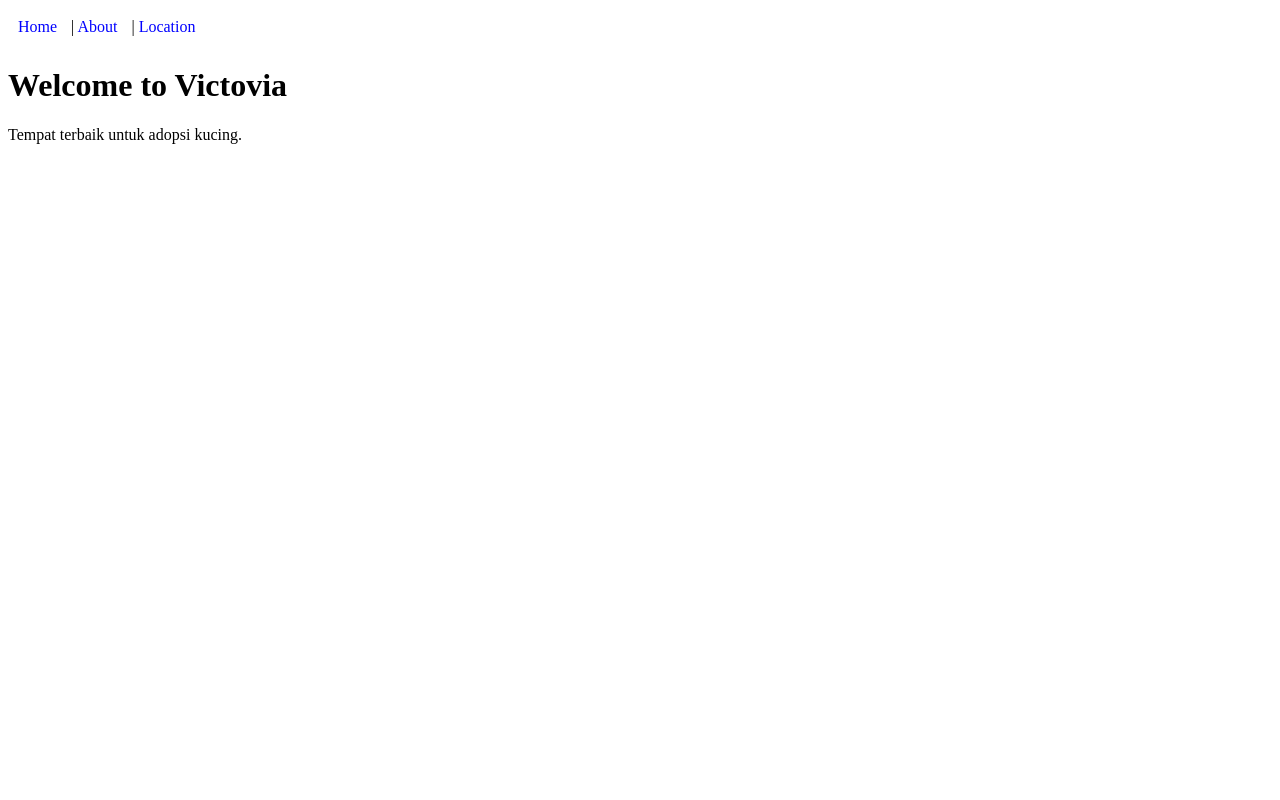
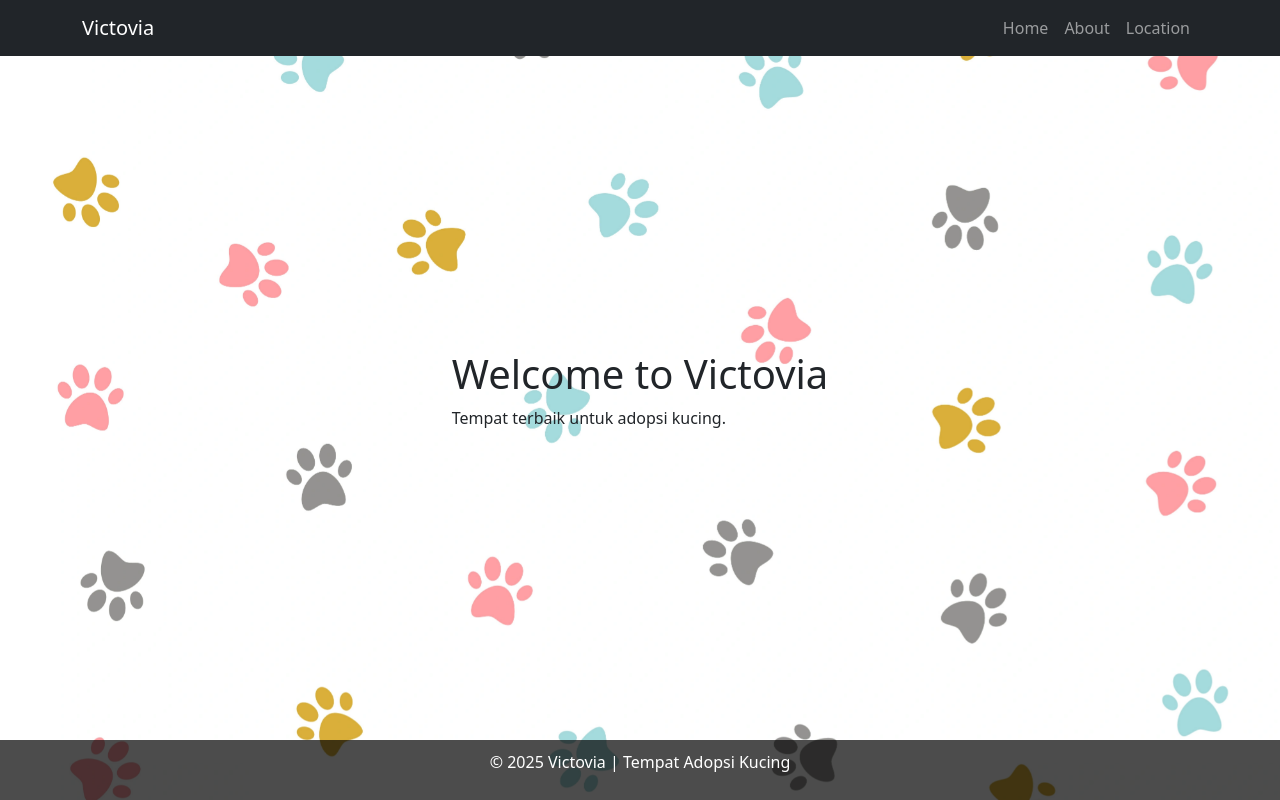
Before and after one commit to icaluwu/Victovia, a Vue app: page / in a window 1280 px wide. Built offline with nearby package versions, Linux system fonts and the light colour scheme.

Commit message:
Adding footer in App.vue and add background

```diff
--- a/package.json
+++ b/package.json
@@ -9,6 +9,7 @@
     "preview": "vite preview"
   },
   "dependencies": {
+    "bootstrap": "^5.3.3",
     "pinia": "^3.0.1",
     "vue": "^3.5.13",
     "vue-router": "^4.5.0"
--- a/src/App.vue
+++ b/src/App.vue
@@ -1,21 +1,72 @@
 <template>
-  <div>
-    <nav>
-      <router-link to="/">Home</router-link> |
-      <router-link to="/about">About</router-link> |
-      <router-link to="/location">Location</router-link>
+  <!-- Im using header and footer in App.vue for simplicity -->
+  <div class="app-container">
+    <nav class="navbar navbar-expand-lg navbar-dark bg-dark">
+      <div class="container">
+        <a class="navbar-brand" href="/">Victovia</a>
+        <div class="collapse navbar-collapse">
+          <ul class="navbar-nav ms-auto">
+            <li class="nav-item">
+              <router-link class="nav-link" to="/">Home</router-link>
+            </li>
+            <li class="nav-item">
+              <router-link class="nav-link" to="/about">About</router-link>
+            </li>
+            <li class="nav-item">
+              <router-link class="nav-link" to="/location">Location</router-link>
+            </li>
+          </ul>
+        </div>
+      </div>
     </nav>
-    <router-view />
+
+    <div class="content-container">
+      <router-view />
+    </div>
+
+    <footer class="footer">
+      <p>&copy; 2025 Victovia | Tempat Adopsi Kucing</p>
+    </footer>
   </div>
 </template>
 
 <style>
-nav {
-  padding: 10px;
+/* Background WebP */
+.app-container {
+  background: url('/src/assets/img/bg.webp') no-repeat center center fixed;
+  background-size: cover;
+  min-height: 100vh;
+  display: flex;
+  flex-direction: column;
 }
-nav a {
-  margin-right: 10px;
-  text-decoration: none;
-  color: blue;
+
+/* Container utama */
+.content-container {
+  flex: 1;
+  display: flex;
+  align-items: center;
+  justify-content: center;
+  padding: 20px;
+}
+
+/* Box blur */
+.blur-box {
+  background: rgba(255, 255, 255, 0.2);
+  backdrop-filter: blur(10px);
+  border-radius: 10px;
+  padding: 20px;
+  text-align: center;
+  max-width: 500px;
+  color: white;
+}
+
+/* Footer */
+.footer {
+  background: rgba(0, 0, 0, 0.7);
+  color: white;
+  text-align: center;
+  padding: 10px 0;
+  position: relative;
+  width: 100%;
 }
 </style>
--- a/src/main.js
+++ b/src/main.js
@@ -1,3 +1,4 @@
+import 'bootstrap/dist/css/bootstrap.min.css';
 import { createApp } from 'vue';
 import App from './App.vue';
 import router from './router';
```
Also changed, not shown: 1 other file (tests, documents, lock files or other folders).
